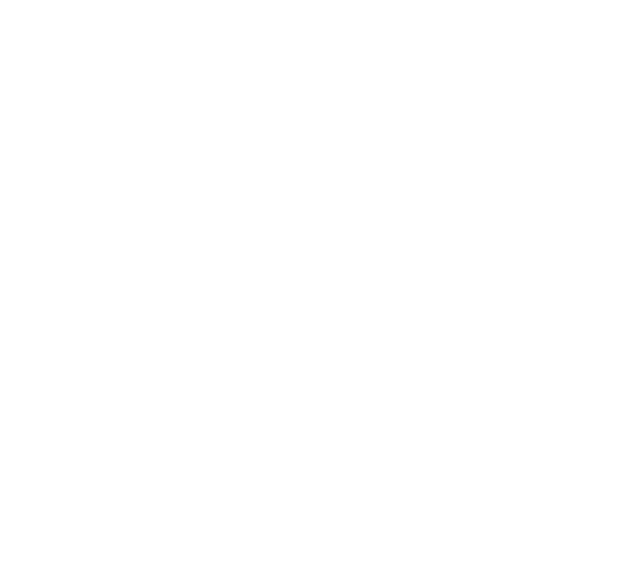
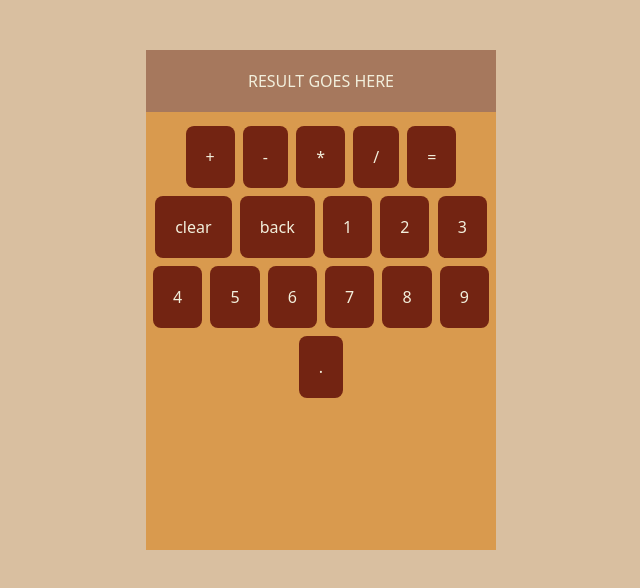
Before and after one commit to balszan/calculator, a plain HTML site: page index.html in a window 1280 px wide. Shown: the whole page, without its empty margins (319-959 px from the left). Drawn offline with Linux system fonts and the light colour scheme.

Commit message:
Add basic functionality and styling

```diff
--- a/index.html
+++ b/index.html
@@ -8,6 +8,32 @@
     <title>Calculator</title>
 </head>
 <body>
+<div id="container">
+    <div id="result">RESULT GOES HERE</div>
+    <div id="buttons">
+    <button id="plus" class="button">+</button>
+    <button id="minus" class="button">-</button>
+    <button id="times" class="button">*</button>
+    <button id="divide" class="button">/</button>
+    <button id="equals" class="button">=</button>
+    <button id="clear" class="button">clear</button>
+    <button id="back" class="button">back</button>
 
+
+    <button id="one" class="button">1</button>
+    <button id="two" class="button">2</button>
+    <button id="three" class="button">3</button>
+    <button id="four" class="button">4</button>
+    <button id="five" class="button">5</button>
+    <button id="six" class="button">6</button>
+    <button id="seven" class="button">7</button>
+    <button id="eight" class="button">8</button>
+    <button id="nine" class="button">9</button>
+
+    <button id="dot" class="button">.</button>
+
+
+    </div>
+</div>
 </body>
 </html>
--- a/javascript.js
+++ b/javascript.js
@@ -0,0 +1,29 @@
+let result = document.querySelector('#result');
+
+function displayResult(res) {
+    result.textContent = res;
+}
+
+function sum(...numbers) {
+
+    let total = numbers.reduce((acc,curr) => acc = acc+curr,0)
+    return total;
+}
+
+function minus(num,...numbers) {
+
+    let total = numbers.reduce((acc, curr) => acc = acc-curr, num)
+    return total;
+}
+
+function multiply(...numbers) {
+
+    let total = numbers.reduce((acc,curr) => acc = curr*acc);
+    return total;
+}
+
+function divide(...numbers) {
+
+    let total = numbers.reduce((acc,curr) => acc = acc/curr);
+    return total;
+}
--- a/style.css
+++ b/style.css
@@ -0,0 +1,38 @@
+* {
+    background: #D9BFA0;
+    text-align: center;
+    font-family: system-ui, -apple-system, BlinkMacSystemFont, 'Segoe UI', Roboto, Oxygen, Ubuntu, Cantarell, 'Open Sans', 'Helvetica Neue', sans-serif;
+    color: #F2EFDC;
+}
+
+#container {
+    width: 350px;
+    height: 500px;
+    background: #D99A4E;
+    margin: auto;
+    margin-top: 50px;
+}
+
+#result {
+    background: #A6785D;
+    padding: 20px 40px;
+}
+
+.button {
+    background: #732412;
+}
+
+#buttons {
+    background: #D99A4E;
+    margin-top: 10px;
+}
+
+.button {
+    padding: 20px;
+    text-decoration: none;
+    display: inline-block;
+    font-size: 16px;
+    margin: 4px 2px;
+    border-radius: 8px;
+    border:none;
+}
```
